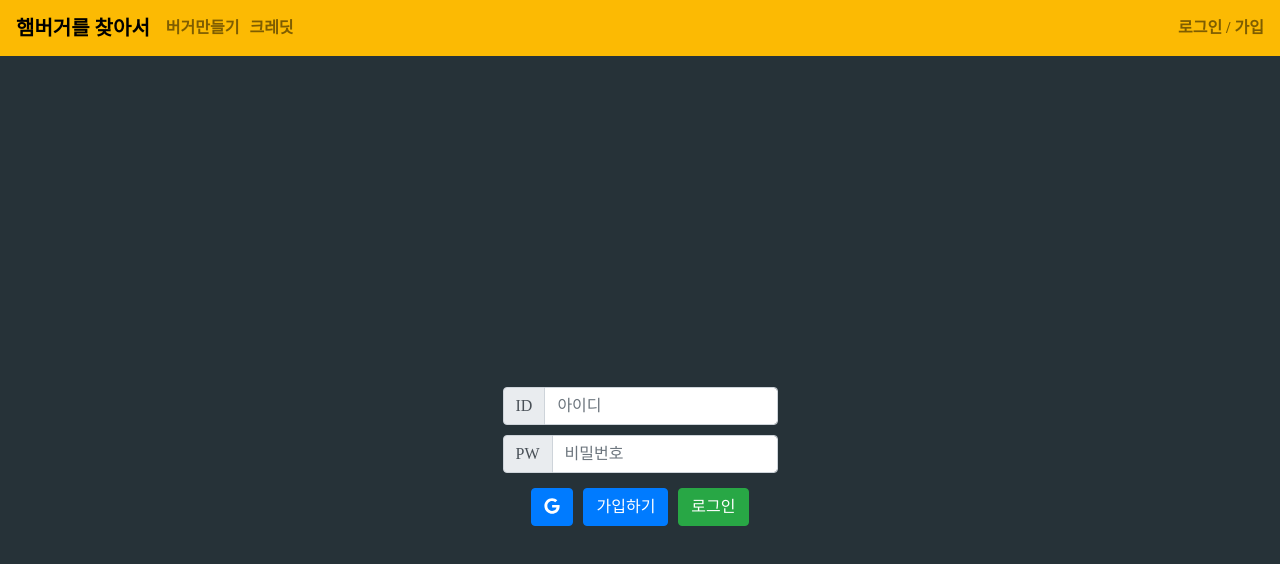
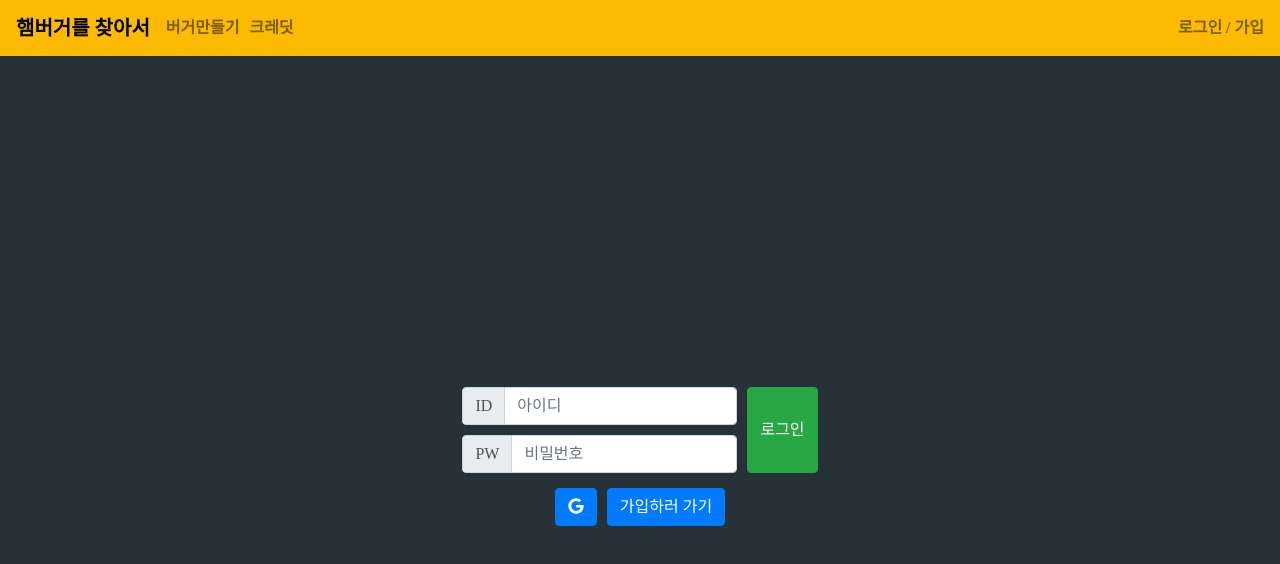
Before and after one commit to babyazalea/burger-finder, a React (Create React App) app: page /auth in a window 1280 px wide. Shown: the top 564 px of the page. Built offline with nearby package versions, Linux system fonts and the light colour scheme; no server answers; a web font is replaced by a local one.

Commit message:
added signup-mode

```diff
--- a/src/components/Auth/Auth.css
+++ b/src/components/Auth/Auth.css
@@ -1,4 +1,4 @@
-.authentication-wrapper {
+.auth__wrapper {
   width: 100%;
   height: 100%;
   display: flex;
@@ -7,18 +7,39 @@
   align-items: center;
 }
 
-.authentication-wrapper form {
+.auth__wrapper form {
   max-width: 450px;
 }
 
-.authentication-wrapper form div:not(:last-child) {
+/* .auth__wrapper form div:not(:last-child) {
+  margin-bottom: 5px;
+} */
+
+.auth__wrapper form {
   margin-bottom: 5px;
 }
 
-.authentication-control {
+.auth__wrapper form {
+  display: flex;
+}
+
+.auth__wrapper form > div:not(:last-child) {
+  margin-right: 10px;
+}
+
+.auth__input-group {
+  display: grid;
+  row-gap: 10px;
+}
+
+.auth__submit-controll button {
+  height: 100%;
+}
+
+.auth__control {
   margin-top: 10px;
 }
 
-.authentication-control *:not(:last-child) {
+.auth__control *:not(:last-child) {
   margin-right: 10px;
 }
--- a/src/components/Auth/Auth.js
+++ b/src/components/Auth/Auth.js
@@ -1,5 +1,4 @@
 import React, { useContext, useState } from "react";
-import { Link } from "react-router-dom";
 
 import { AuthContext } from "../../context/auth-context";
 
@@ -9,6 +8,7 @@ import "./Auth.css";
 import { FontAwesomeIcon } from "@fortawesome/react-fontawesome";
 
 const Auth = () => {
+  const [signUpMode, setSignUpMode] = useState(false);
   const [email, setEmail] = useState("");
   const [password, setPassword] = useState("");
 
@@ -24,6 +24,10 @@ const Auth = () => {
     } else if (name === "password") {
       setPassword(value);
     }
+  };
+
+  const changeToSignUp = () => {
+    setSignUpMode("true");
   };
 
   const onSignup = (event) => {
@@ -43,8 +47,9 @@ const Auth = () => {
   const url = `https://accounts.google.com/o/oauth2/v2/auth?scope=https%3A%2F%2Fwww.googleapis.com%2Fauth%2Fuserinfo.email%20https%3A%2F%2Fwww.googleapis.com%2Fauth%2Fuserinfo.profile&include_granted_scopes=true&response_type=token&state=state_parameter_passthrough_value&redirect_uri=${redirectUri}&client_id=${cliId}`;
 
   return (
-    <Container className="authentication-wrapper">
+    <Container className="auth__wrapper">
       <form>
+        <div className="auth__input-group">
           <InputGroup className="sm-3">
             <InputGroup.Prepend>
               <InputGroup.Text id="basic-addon1">ID</InputGroup.Text>
@@ -69,20 +74,27 @@ const Auth = () => {
               aria-describedby="basic-addon1"
             />
           </InputGroup>
+        </div>
+        <div className="auth__submit-controll">
+          {signUpMode ? (
+            <Button onClick={onSignup}>가입</Button>
+          ) : (
+            <Button variant="success" onClick={onLogin}>
+              로그인
+            </Button>
+          )}
+        </div>
       </form>
-      <div className="authentication-control">
+      {signUpMode ? null : (
+        <div className="auth__control">
           <a href={url}>
             <Button>
               <FontAwesomeIcon icon={["fab", "google"]} />
             </Button>
           </a>
-        <Link to="/auth/signup">
-          <Button>가입하기</Button>
-        </Link>
-        <Button variant="success" onClick={onLogin}>
-          로그인
-        </Button>
+          <Button onClick={changeToSignUp}>가입하러 가기</Button>
         </div>
+      )}
     </Container>
   );
 };
```
Lines whose indentation alone changed are shown as unchanged.
